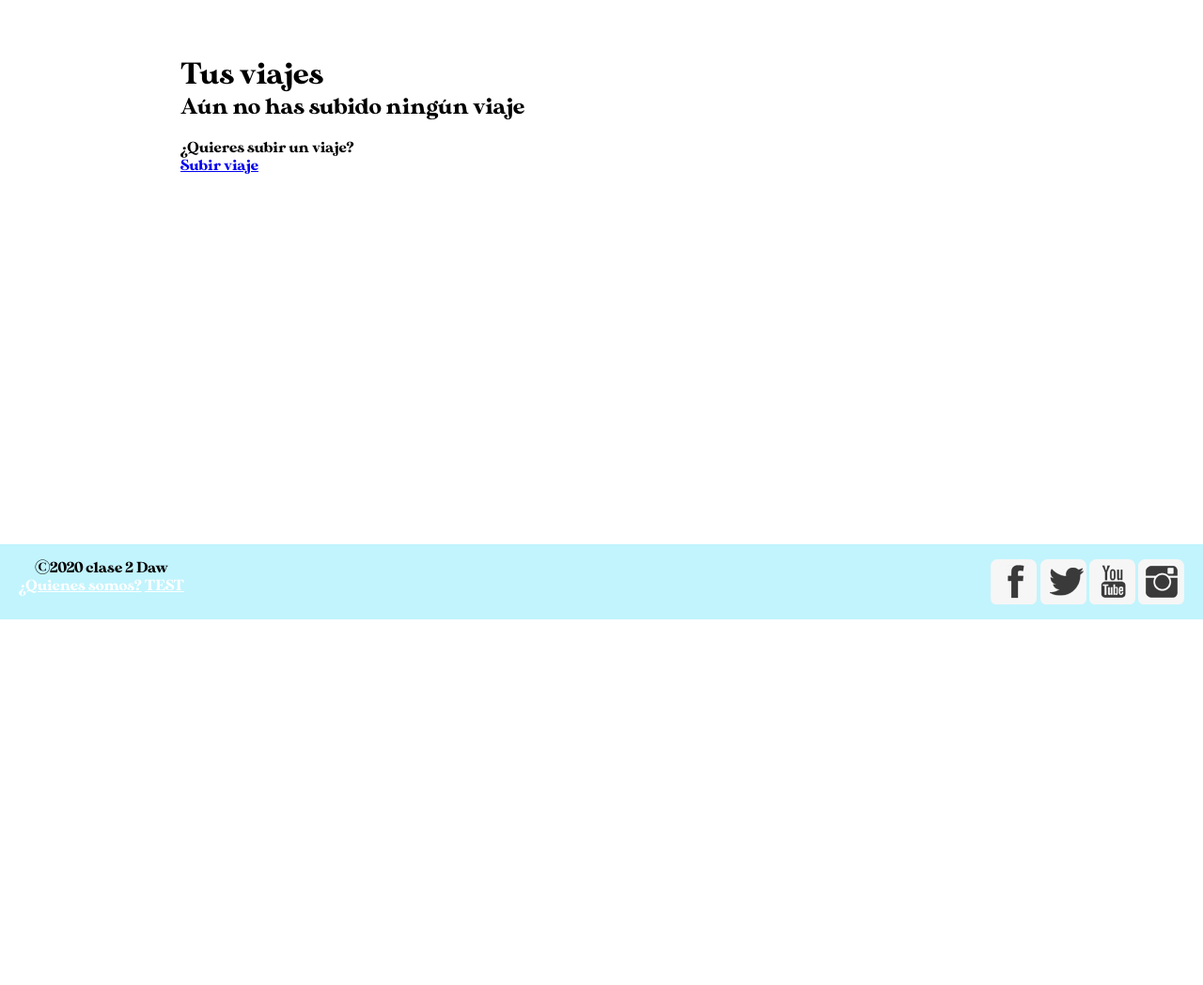
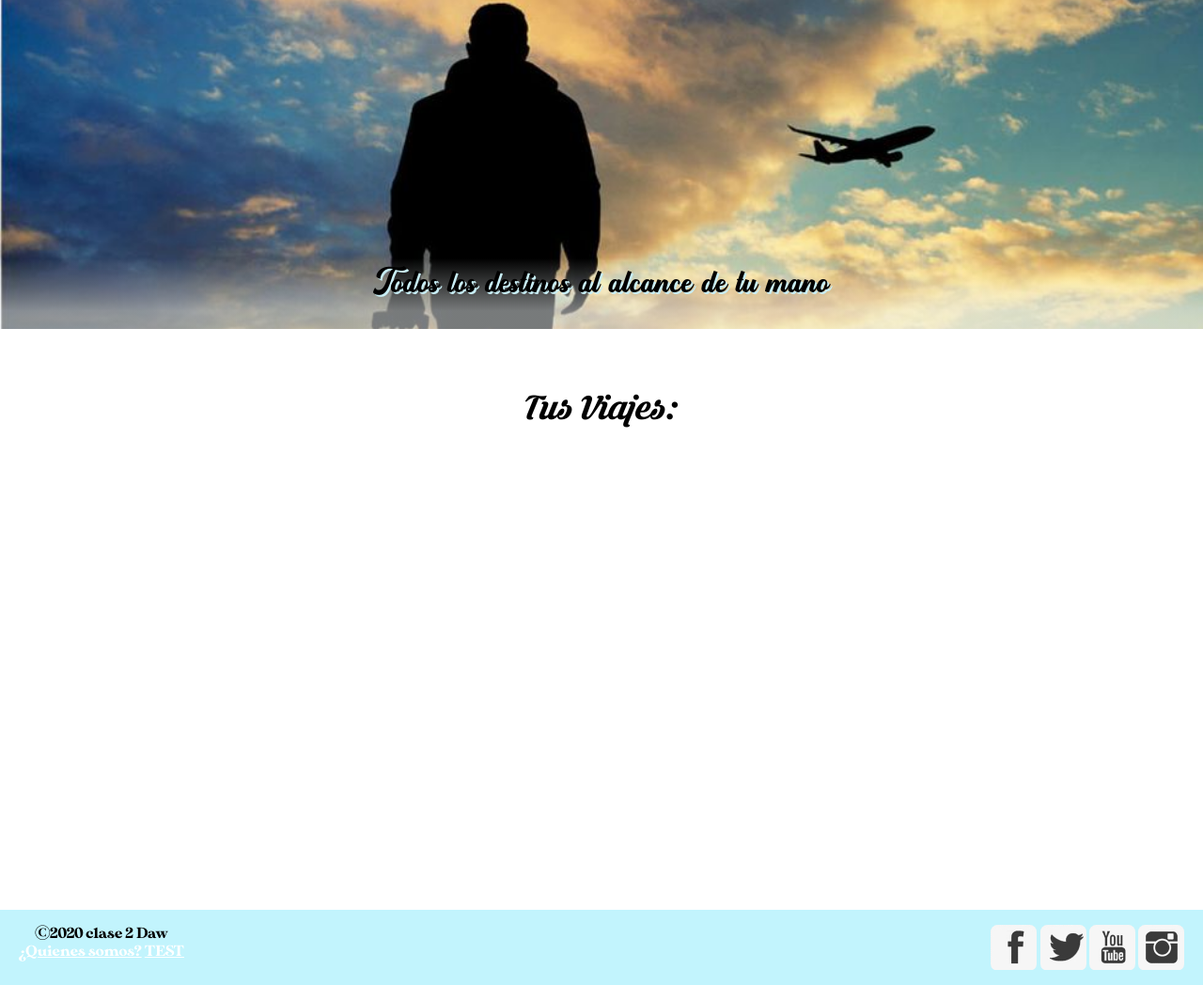
Before and after one commit to sik-dev/PlanB, a PHP site: template resources/templates/contenido/tusViajes.php in a window 1280 px wide. Shown: the part 110-1158 px from the top of the page at 94% size. Before the commit the page ends 769 px from the top, so only its background shows below. Run offline with PHP 8.4, Linux system fonts and the light colour scheme; the template is opened without the code that fills it, so the values that code supplies are empty; the visitor is signed in with stand-in values (Sample User, id 1).

Commit message:
css tus viajes

```diff
--- a/public/css/inicio.css
+++ b/public/css/inicio.css
@@ -13,6 +13,7 @@
     display: flex;
     align-items: flex-end;
     width: 100vw;
+    max-width: 1838px;
 }
 
 .imagen h1 {
--- a/public/css/tusViajes.css
+++ b/public/css/tusViajes.css
@@ -1,87 +1,261 @@
 @import url('fonts.css');
 @import url('reset.css');
 @import url('root.css');
-
-.inicio{
+.tusViajes {
     font-family: 'Sriracha', cursive;
-  width: 70%;
     margin: auto;
 }
-.inicio>form{
-  margin: auto;
-  text-align: center;
-  padding: 1em;
-  background-color: var(--colorPrincipal);
-  border-radius: 50px;
-  border-color:1px solid var(--colorHover);
-}
-.inicio>form>select{
-  height:  4em;
-  width: 11em;
-  border-radius: 50px;
-  padding: 0 10px;
-  border-color:1px solid var(--colorHover);
-}
-.inicio>form>input:nth-of-type(1){
-  width: 30em;
-  height:  4em;
-  padding: 0 20px;
-  border-radius: 50px;
 
-}
-.inicio>form>input:nth-of-type(2){
-  height:  4em;
-  width: 6em;
-  border-radius: 50px;
-}
-.inicio>form>input:nth-of-type(2):hover{
-  background-color: var(--colorHover);
-  color: white;
+.imagen {
+    background-image: url('../logos_proyecto/avion 2.jpg');
+    height: 320px;
+    background-size: cover;
+    display: flex;
+    align-items: flex-end;
+    width: 100vw;
+    max-width: 1838px;
 }
 
-.inicio>a:first-of-type{
+.imagen h1 {
+    background: linear-gradient(to bottom, transparent 6%, var(--colorTransparenteAzul) 76%);
+    width: 100%;
+    text-align: center;
+    height: 2.5em;
+    font-family: 'Hardome';
+    font-weight: 300;
+    text-shadow: 2px 2px #c8eef5;
+    user-select: none;
+    animation: fadeIn 400ms;
+}
+
+#noViajes {
+    min-height: 450px;
+}
+
+.tusViajes>h2:nth-of-type(1) {
+    text-align: center;
+    font-family: 'KrinkesRegular';
+    font-size: 3em;
+    margin: 60px;
+}
+
+.noViajes {
+    margin: auto;
+    width: 80%;
+    min-height: 450px;
+    display: flex;
+    flex-direction: column;
+}
+
+.noViajes div {
+    display: flex;
+    flex-direction: column;
+    align-items: center;
+}
+
+.noViajes div p {
+    margin-bottom: 20px;
+}
+
+.noViajes div a {
     text-decoration: none;
-  float: right;
-  background-color: var(--colorBotonAventura);
-  padding: 1em;
-  border-radius: 50px;
-  color:white;
+    background-color: var(--colorPrincipal);
+    color: black;
+    padding: 8px;
+    border: 1px solid var(--colorTextNav);
 }
-.inicio>h3{
-  margin-top: 30%;
+
+.noViajes div a:hover {
+    background-color: var(--colorAgregar);
 }
-.inicio>.mejorValorados{
+
+.noViajes h2 {
+    text-align: center;
+    font-family: 'KrinkesRegular';
+    font-size: 3em;
+    margin: 60px;
+}
+
+
+/********************** TARJETAS   */
+
+.contenedor {
+    margin: auto;
+    width: 80%;
+    min-height: 450px;
+}
+
+.tarjeta {
+    position: relative;
+    width: 60%;
+    display: flex;
+    flex-direction: column;
+    margin: 0 auto;
+    margin-bottom: 80px;
+    animation: fadeIn 400ms;
+}
+
+.puntuacion span {
+    font-size: 1.5em;
+}
+
+.puntuacion span:last-of-type {
+    font-size: 1.2em;
+}
+
+.tarjeta a {
+    color: black;
+    text-decoration: none;
+}
+
+.tarjeta h3 {
+    position: absolute;
+    left: 0px;
+    top: 30px;
     width: 100%;
-  margin-top: 30px;
-  background-color: var(--colorOpacidad);
+    padding: 17px;
+    padding-top: 5px;
+    font-size: 1.5em;
+    background: linear-gradient(to top, transparent 0%, var(--transparenteTarjeta) 30%);
 }
-.viaje{
-  width: calc(33% - 20px);
-  height: 460px;
-  float: left;
-  overflow: hidden;
-  margin: 0 10px;
-  margin-bottom: 30px;
-  background-color: hsla(160.5, 76.2%, 19.8%, 0.1)
+
+.tarjeta>a>div:last-of-type {
+    display: flex;
+    position: absolute;
+    left: 0px;
+    bottom: 4px;
+    background: linear-gradient(to bottom, transparent 0%, var(--transparenteTarjeta) 30%);
+    width: 100%;
+    justify-content: space-between;
+    align-items: flex-end;
+    height: 58px;
 }
-.viaje>a>img{
+
+.tarjeta>a>div:last-of-type>div {
+    padding: 5px;
+}
+
+.tarjeta img {
     width: 100%;
+}
+
+.rellena:before {
+    content: "\2605";
+    color: gold;
+    position: absolute;
+}
+
+#basura {
+    width: 30px;
+    height: 30px;
+}
+
+.tarjeta>a:last-of-type {
+    position: absolute;
+    right: 0px;
+    top: -5px
+}
+
+
+/****************  ETIQUETAS */
+
+.etiquetas span {
+    background-image: url('../logos_proyecto/sprite_etiquetas_pequeño.png');
+    width: 45px;
+    height: 41px;
+    display: inline-block;
+}
+
+.Aventuras {
+    background-position: -9px;
+}
+
+.Cultural {
+    background-position: -56px;
+}
+
+.Religioso {
+    background-position: -96px;
+}
+
+.Romántico {
+    background-position: -138px;
+}
+
+.Amigos {
+    background-position: -187px;
+}
+
+.Gastronómico {
+    background-position: -229px;
+}
+
+.Relax {
+    background-position: -273px;
+}
+
+.Fiesta {
+    background-position: -318px;
+}
+
+.LowCost {
+    background-position: -361px;
+}
+
+.oculto {
+    display: none
+}
+
+
+/************** TABLET */
+
+@media screen and (min-width: 40.5em) {
+    /* TARJETAS GRID */
+    .contenedor {
+        display: grid;
+        grid-template-columns: 1fr 1fr;
+    }
+    .tarjeta {
+        width: 75%;
+    }
+    .mejorValorados h2 {
+        font-size: 4em;
+    }
+    .tarjeta>a>img {
+        height: 185px;
+    }
+    .tarjeta>a>div:last-of-type {
+        left: 0px;
+        bottom: 4px;
+    }
+}
+
+
+/************* Desktop*/
+
+@media screen and (min-width: 60.5em) {
+    /* TARJETAS GRID */
+    .contenedor {
+        grid-template-columns: 1fr 1fr 1fr;
+    }
+    .tarjeta>a>img {
         height: 200px;
     }
-.viaje>h4{
-  height: 60px;
+    .tarjeta>a>div:last-of-type {
+        left: 0px;
+        bottom: 140px;
     }
-.viaje>h2{
-  height: 60px;
+    .imagen {
+        height: 350px;
+        background-position: 0px -89px;
     }
-.inicio>h1{
-  margin-top: 60px;
 }
-.tusViajes{
-  height: 480px;
+
+
+/*
+@media screen and (min-width: 1700px) {
+    .imagen {
+        height: 500px;
     }
-.borrarViaje{
-  font-size: 1em;
-  width: 30px;
-  cursor: pointer;
 }
+*/
--- a/resources/templates/contenido/tusViajes.php
+++ b/resources/templates/contenido/tusViajes.php
@@ -3,38 +3,79 @@
     header('Location: login.php');
     exit;
   }
+  $contador = 0;
+  $etiquetas = [];
+
   $datos = ViajeManager::getBy($_SESSION['id']);
+
+
+  for ($i = 0; $i < count($datos); $i++) {
+    $etiquetas[$i] = explode('/', $datos[$i]['viaje']->getEtiquetas());
+  }
+
 
 ?>
 <link rel="stylesheet" href="/css/tusViajes.css">
-<div class="inicio">
-   <h1>Tus viajes</h1>
-   <?php if( count($datos) > 0) { ?>
-   <div class="mejorValorados">
+
+<div class="tusViajes">
+
+  <div class="imagen">
+    <h1>Todos los destinos al alcance de tu mano</h1>
+  </div>
+
+  <?php if($datos == null) { ?>
+    <div class="noViajes">
+     <h2>Aún no has subido ningún viaje</h2>
+     <br>
+     <div>
+      <p>¿Quieres subir un viaje?</p>
+      <a href="crearViaje_1.php?id=<?=$_SESSION['id']?>">Subir viaje</a>
+     </div>
+
+    </div>
+  <?php }else{ ?>
+    <h2>Tus Viajes:</h2>
+
+    <div class="contenedor">
+
       <?php foreach ($datos as $fila) { ?>
-       <div class="viaje">
-         <h2><?=$fila['viaje']->getCiudadDestino()?></h2>
-         <h4><?=$fila['viaje']->getDescripcion()?></h4>
+        <div class='tarjeta'>
           <a href="viaje.php?id=<?=$fila['viaje']->getId()?>">
-          <img id='mejoresValorados' src="imgs/<?=$fila['viaje']->getIdUser()."/".$fila['viaje']->getFoto()?>" alt="">
-         </a>
+            <div class="puntuacion">
+              <?php for($i=1; $i <= 5; $i++) { ?>
+                <?php if ($fila['media'] >= $i) { ?>
+                  <span class='rellena'>☆</span>
+                <?php }else{ ?>
+                  <span>☆</span>
+                <?php } ?>
+              <?php } ?>
+              <span><?=$fila['media']?></span>
+            </div>
+
+            <img src="imgs/<?=$fila['viaje']->getIdUser()."/".$fila['viaje']->getFoto()?>" alt="">
+
+            <h3><?=$fila['viaje']->getCiudadDestino()?></h3>
+            <div>
               <div class="datos">
-           <p>Precio: <?=$fila['viaje']->getPrecio()?></p>
-           <p>Transporte: <?=$fila['viaje']->getTransporte()?></p>
-           <a href="borrarViaje.php?id_viaje=<?=$fila['viaje']->getId()?>&id_user=<?=$_SESSION['id']?>">
-             <img src="/logos_proyecto/basura.png" alt="Borrar viaje" class="borrarViaje">
-           </a>
+                  <p><?=($fila['diasViaje'] > 1)?  $fila['diasViaje']." días" : $fila['diasViaje']." día" ?></p>
+                  <p><?=$fila['viaje']->getPrecio()?> &euro;</p>
               </div>
-       </div>
+              <div class="etiquetas">
+                <?php foreach ($etiquetas[$contador] as $valor) {?>
+                  <span class="<?=($valor =='Con amig@s')?'Amigos':$valor ?>" title="<?=$valor?>" alt='<?=$valor?>'></span>
                 <?php } ?>
               </div>
- <?php }else{ ?>
-   <div class="tusViajes">
-     <h2>Aún no has subido ningún viaje</h2>
-     <br>
-     <p>¿Quieres subir un viaje?</p>
-     <a href="crearViaje_1.php?id=<?=$_SESSION['id']?>">Subir viaje</a>
+              <?php $contador++ ?>
+            </div>
+          </a>
+          <a href="borrarViaje.php?id_viaje=<?=$fila['viaje']->getId()?>&id_user=<?=$_SESSION['id']?>">
+             <img id='basura' src="/logos_proyecto/basura.png" alt="Borrar viaje" class="borrarViaje">
+            </a>
         </div>
       <?php } ?>
 
     </div>
+
+  <?php }?>
+
+</div>
```
Also changed, not shown: public/css/borrarViaje.css (+73 -7 lines), public/css/listaFavoritos.css (+7 -5 lines), resources/templates/contenido/borrarViaje.php (+9 -0 lines), src/Managers/ViajeManager.php (+13 -1 lines). Lines whose indentation alone changed are shown as unchanged.
